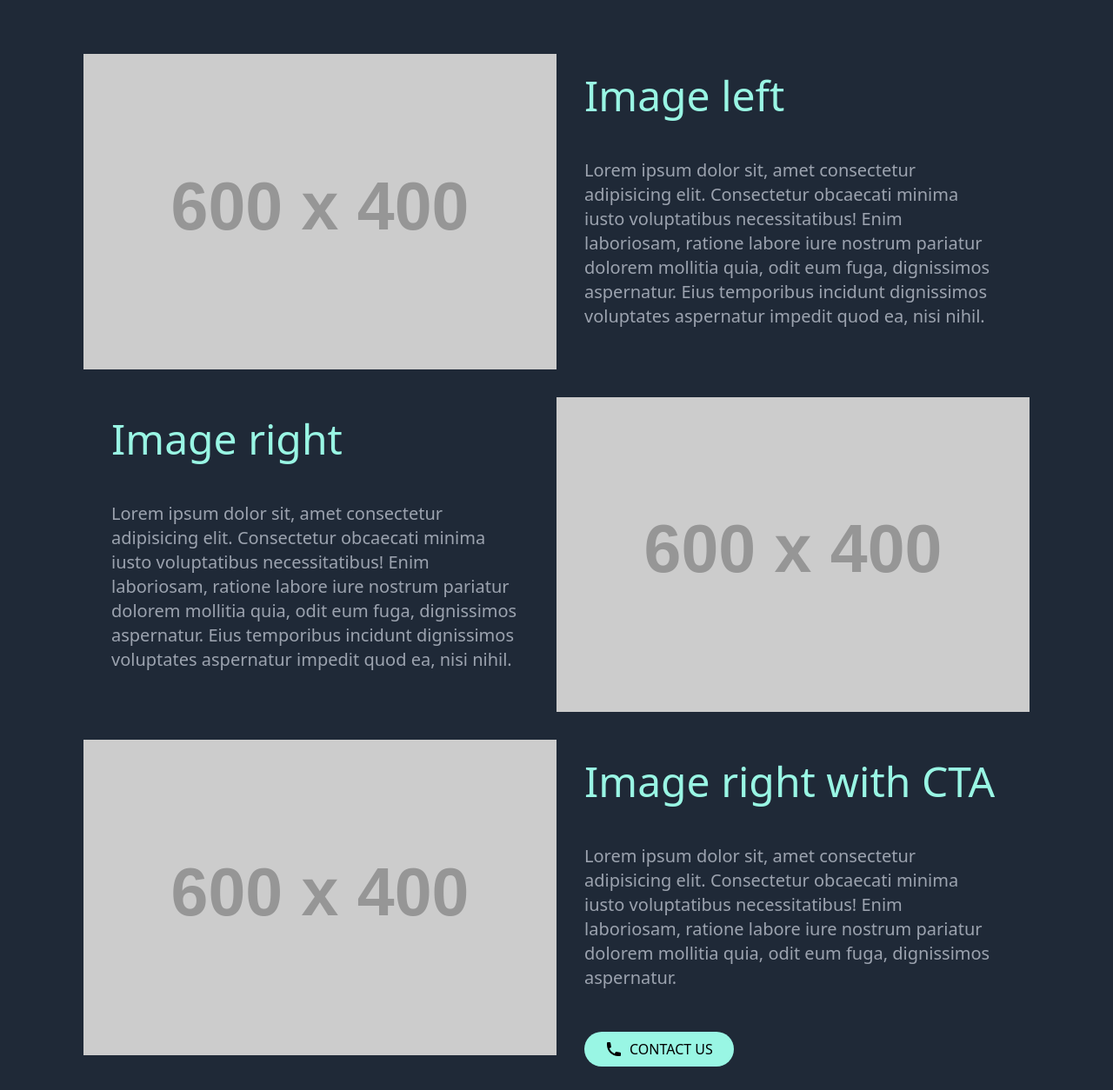
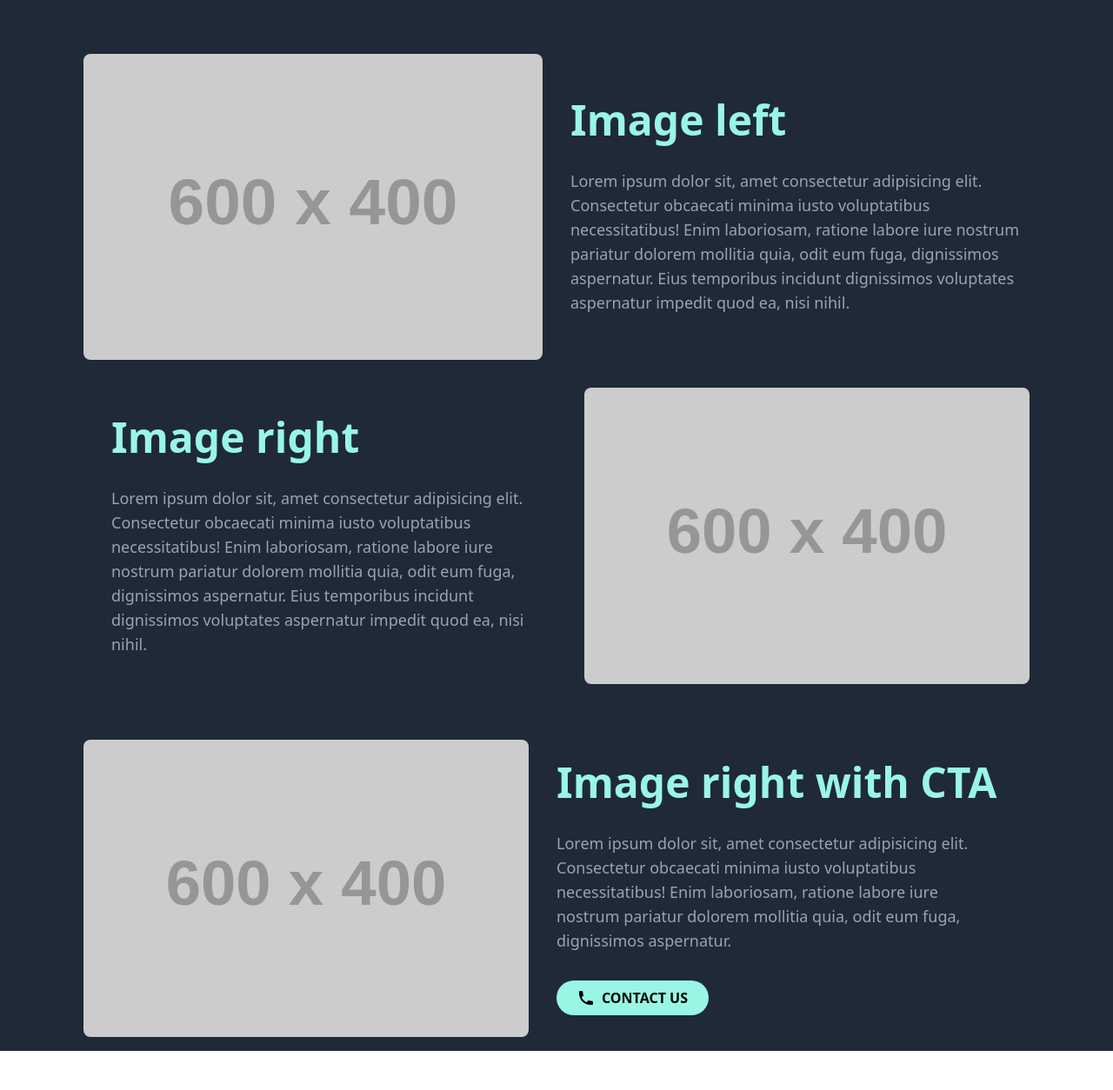
Before and after one commit to adamwojnicki/landify-template, a website built with Vite: page index.html in a window 1280 px wide. Shown: the part 674-1928 px from the top of the page at 87% size. After the commit the page ends 1883 px from the top, so only its background shows below. Built offline with nearby package versions, Linux system fonts and the light colour scheme; placeholder pictures from the web are drawn by us.

Commit message:
responsive design

```diff
--- a/index.html
+++ b/index.html
@@ -50,13 +50,13 @@
       <section class="hero text-white mb-12" id="home">
         <div
           class="container lg:max-w-6xl mx-auto py-4 px-8 min-h-[600px] flex flex-col justify-center items-center text-center">
-          <h1 class="text-8xl mb-6 font-bold">Main title</h1>
+          <h1 class="text-6xl md:text-8xl mb-6 font-bold">Welcome!</h1>
           <p class="text-2xl text-teal-200 mb-12">
             Lorem ipsum dolor sit amet, consectetur adipisicing elit. Eveniet,
             incidunt.
           </p>
-          <div class="flex space-x-4 text-xl">
-            <button class="bg-teal-200 text-black uppercase px-6 py-2 rounded-full">
+          <div class="flex flex-col sm:flex-row sm:space-x-4 text-xl">
+            <button class="bg-teal-200 text-black uppercase px-6 py-2 rounded-full font-semibold mb-3 sm:mb-0">
               <span>Buy now</span>
             </button>
             <button class="underline">Learn more</button>
@@ -65,14 +65,16 @@
       </section>
       <!-- // HERO SECTION -->
       <!-- IMG LEFT -->
-      <section class="img-left" id="about">
-        <div class="container lg:max-w-6xl mx-auto py-4 px-8 flex flex-row justify-center">
-          <div class="w-1/2">
-            <img src="https://via.placeholder.com/600x400" alt="Image 1">
+      <section class="img-left">
+        <div
+          class="container lg:max-w-6xl mx-auto py-4 px-8 flex flex-col md:flex-row justify-center items-center md:space-x-4 lg:space-x-8">
+          <div class="w-full md:w-1/2">
+            <img class="rounded-lg" src="https://via.placeholder.com/600x400" alt="Image 1">
           </div>
-          <div class="w-1/2 px-8 py-6">
-            <h2 class="text-5xl mb-12 text-teal-200">Image left</h2>
-            <p class="text-xl text-gray-400">Lorem ipsum dolor sit, amet consectetur adipisicing elit. Consectetur
+          <div class="w-full md:w-1/2 my-6">
+            <h2 class="text-3xl font-bold lg:text-5xl mb-8 text-teal-200">Image left</h2>
+            <p class="text-md lg:text-lg text-gray-400">Lorem ipsum dolor sit, amet consectetur adipisicing elit.
+              Consectetur
               obcaecati minima
               iusto voluptatibus necessitatibus! Enim laboriosam, ratione labore iure nostrum pariatur dolorem mollitia
               quia, odit eum fuga, dignissimos aspernatur. Eius temporibus incidunt dignissimos voluptates aspernatur
@@ -82,14 +84,16 @@
       </section>
       <!-- // IMG LEFT -->
       <!-- IMG RIGHT -->
-      <section class="img-left" id="about">
-        <div class="container lg:max-w-6xl mx-auto py-4 px-8 flex flex-row-reverse justify-center">
-          <div class="w-1/2">
-            <img src="https://via.placeholder.com/600x400" alt="Image 1">
+      <section class="img-right">
+        <div
+          class="container lg:max-w-6xl mx-auto py-4 px-8 flex flex-col md:flex-row-reverse justify-center items-center">
+          <div class="w-full md:w-1/2">
+            <img class="rounded-lg" src="https://via.placeholder.com/600x400" alt="Image 1">
           </div>
-          <div class="w-1/2 px-8 py-6">
-            <h2 class="text-5xl mb-12 text-teal-200">Image right</h2>
-            <p class="text-xl text-gray-400">Lorem ipsum dolor sit, amet consectetur adipisicing elit. Consectetur
+          <div class="w-full md:w-1/2 md:mx-3 lg:mx-8 my-6">
+            <h2 class="text-3xl font-bold lg:text-5xl mb-8 text-teal-200">Image right</h2>
+            <p class="text-md lg:text-lg text-gray-400">Lorem ipsum dolor sit, amet consectetur adipisicing elit.
+              Consectetur
               obcaecati minima
               iusto voluptatibus necessitatibus! Enim laboriosam, ratione labore iure nostrum pariatur dolorem mollitia
               quia, odit eum fuga, dignissimos aspernatur. Eius temporibus incidunt dignissimos voluptates aspernatur
@@ -98,19 +102,25 @@
         </div>
       </section>
       <!-- // IMG RIGHT -->
+      <!-- FEATURES -->
+      <section class="features">
+        <div class="container lg:max-w-6xl mx-auto py-4 px-8"></div>
+      </section>
+      <!-- // FEATURES -->
       <!-- IMG LEFT WITH CTA -->
       <section class="img-left" id="about">
-        <div class="container lg:max-w-6xl mx-auto py-4 px-8 flex flex-row justify-center">
-          <div class="w-1/2">
-            <img src="https://via.placeholder.com/600x400" alt="Image 1">
+        <div class="container lg:max-w-6xl mx-auto py-4 px-8 flex flex-col md:flex-row justify-center items-center">
+          <div class="w-full md:w-1/2">
+            <img class="rounded-lg" src="https://via.placeholder.com/600x400" alt="Image 1">
           </div>
-          <div class="w-1/2 px-8 py-6">
-            <h2 class="text-5xl mb-12 text-teal-200">Image right with CTA</h2>
-            <p class="text-xl text-gray-400 mb-12">Lorem ipsum dolor sit, amet consectetur adipisicing elit. Consectetur
+          <div class="w-full md:w-1/2 md:mx-3 lg:mx-8 my-6">
+            <h2 class="text-3xl font-bold lg:text-5xl mb-8 text-teal-200">Image right with CTA</h2>
+            <p class="text-md lg:text-lg text-gray-400 mb-8">Lorem ipsum dolor sit, amet consectetur adipisicing elit.
+              Consectetur
               obcaecati minima
               iusto voluptatibus necessitatibus! Enim laboriosam, ratione labore iure nostrum pariatur dolorem mollitia
               quia, odit eum fuga, dignissimos aspernatur.</p>
-            <button class="bg-teal-200 text-black uppercase px-6 py-2 rounded-full flex items-center">
+            <button class="bg-teal-200 text-black uppercase px-6 py-2 rounded-full font-semibold flex items-center">
               <svg xmlns="http://www.w3.org/2000/svg" class="h-5 w-5" viewBox="0 0 20 20" fill="currentColor">
                 <path
                   d="M2 3a1 1 0 011-1h2.153a1 1 0 01.986.836l.74 4.435a1 1 0 01-.54 1.06l-1.548.773a11.037 11.037 0 006.105 6.105l.774-1.548a1 1 0 011.059-.54l4.435.74a1 1 0 01.836.986V17a1 1 0 01-1 1h-2C7.82 18 2 12.18 2 5V3z" />
@@ -121,8 +131,7 @@
         </div>
       </section>
       <!-- // IMG LEFT WITH CTA -->
-      <!-- FEATURES -->
-      <!-- // FEATURES -->
+
     </main>
     <!-- // MAIN -->
     <!-- FOOTER -->
```
